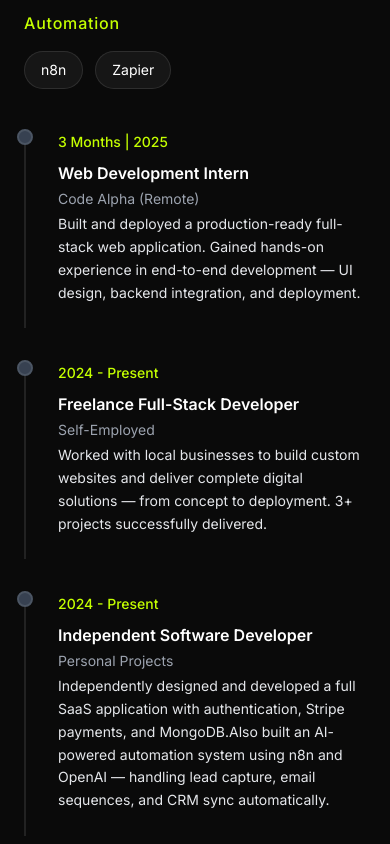
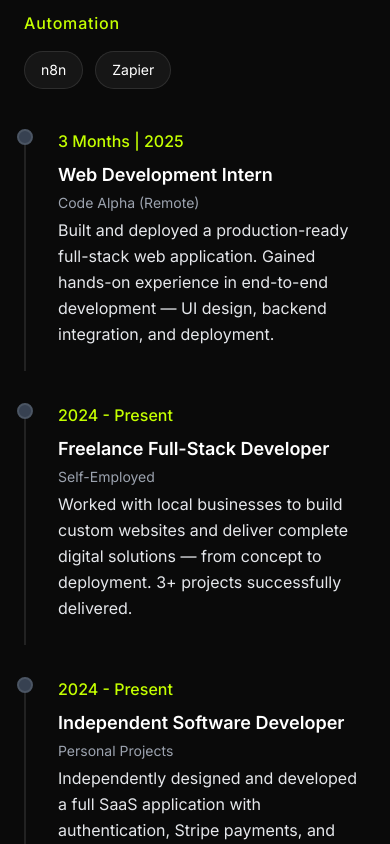
Before and after one commit to thenaveengautam/portfolio, a Next.js app: page / in a window 390 px wide. Shown: the part 4480-5324 px from the top of the page. Built offline with nearby package versions, Linux system fonts and the light colour scheme; a web font is replaced by a local one.

Commit message:
update again about section

```diff
--- a/src/components/AboutSection.jsx
+++ b/src/components/AboutSection.jsx
@@ -255,10 +255,10 @@ const AboutSection = () => {
                     }`}></div>
 
                   <div className="pb-6 md:pb-8">
-                    <span className="text-[#c4ff00] text-sm md:text-sm font-medium">{exp.year}</span>
-                    <h4 className="mt-2 text-base md:text-xl font-semibold text-white">{exp.role}</h4>
+                    <span className="text-[#c4ff00] text-base md:text-sm font-medium">{exp.year}</span>
+                    <h4 className="mt-2 text-lg md:text-xl font-semibold text-white">{exp.role}</h4>
                     <p className="mt-1 md:mt-2 mb-1 md:mb-2 text-sm md:text-sm text-gray-400">{exp.company}</p>
-                    <p className="leading-relaxed text-gray-200 text-sm md:text-base">{exp.description}</p>
+                    <p className="leading-relaxed text-gray-200 text-base md:text-base">{exp.description}</p>
                   </div>
                 </div>
               ))}
```
